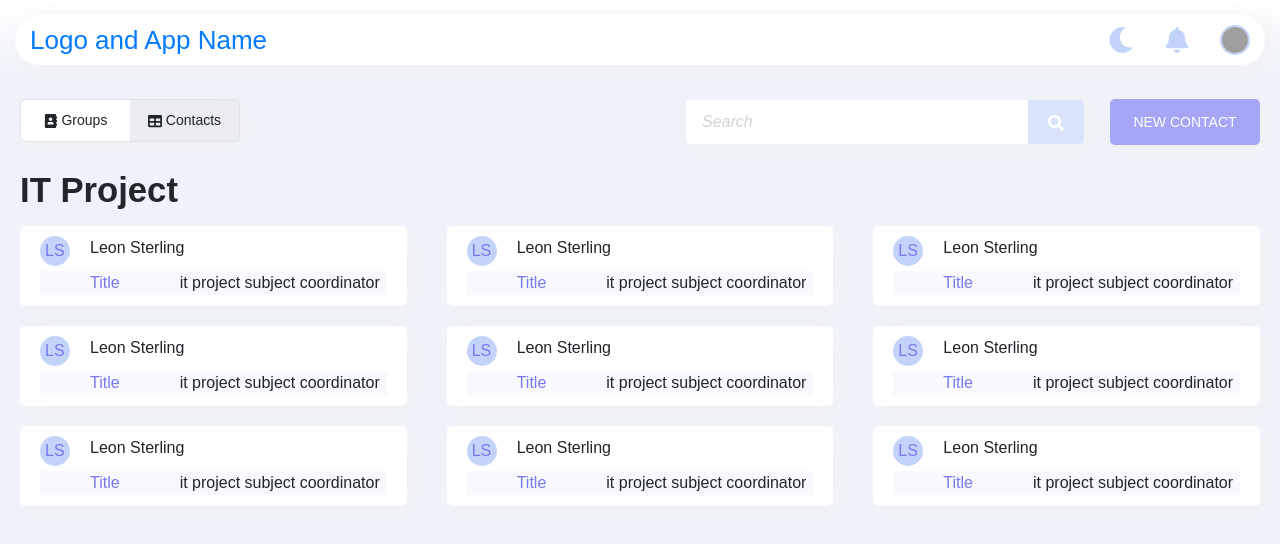
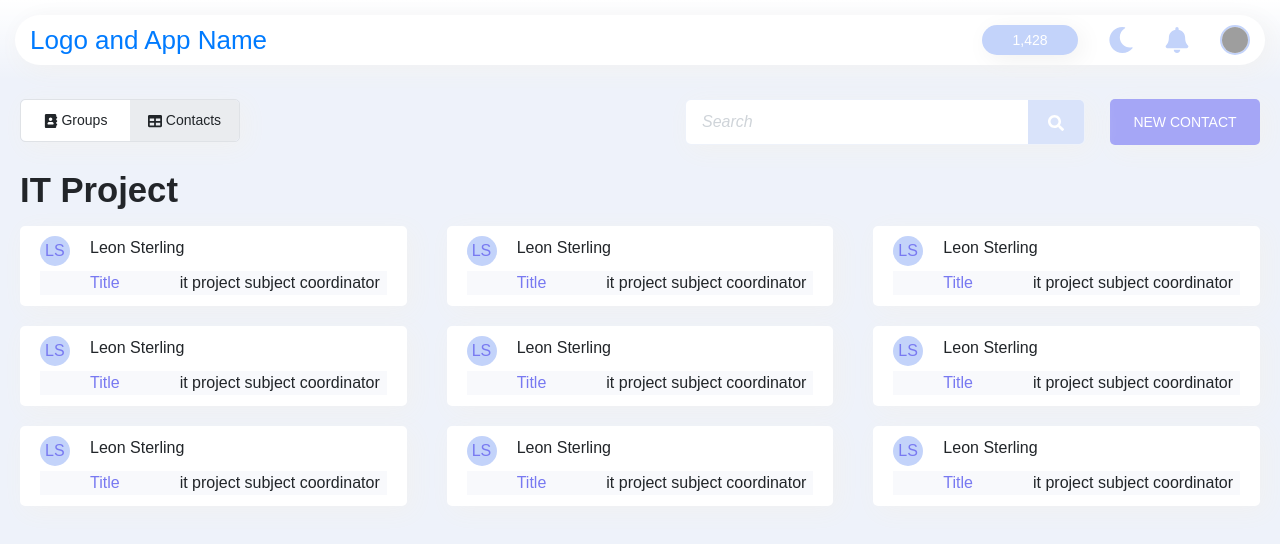
Before and after one commit to cmaddern-stack/COMP30022, a React (Create React App) app in the folder frontend/: page /groups in a window 1280 px wide. Shown: the top 544 px of the page. Built offline with nearby package versions, Linux system fonts and the light colour scheme; grey boxes are pictures that could not be loaded; a web font is replaced by a local one.

Commit message:
build popularity counter ui

```diff
--- a/frontend/src/App.css
+++ b/frontend/src/App.css
@@ -18,6 +18,7 @@
 
     --iris-60: #a5a6f6;
     --iris-80: #7879f1;
+    --iris-100: #5D5FEF;
 }
 
 .body {
--- a/frontend/src/components/SearchBar.css
+++ b/frontend/src/components/SearchBar.css
@@ -6,6 +6,7 @@
     border: 1px solid var(--light-blue-60);
     width: 400px;
     margin-right: 25px;
+    z-index: 0;
 }
 
 .search-bar input{
--- a/frontend/src/components/header/Header.css
+++ b/frontend/src/components/header/Header.css
@@ -47,11 +47,32 @@ header {
 .icon:hover {
     cursor: pointer;
     color: var(--iris-80);
+    animation: textColorChange 1s;
 }
+
+@keyframes textColorChange {
+    from {
+        color: var(--iris-60);
+    }
+    to {
+        color: var(--iris-80);
+    }
+}
+
 
 .profile-icon:hover {
     cursor: pointer;
     border: 2px solid var(--iris-80);
+    animation: borderColorChange 1s;
+}
+
+@keyframes borderColorChange {
+    from {
+        border: 2px solid var(--iris-60);
+    }
+    to {
+        border: 2px solid var(--iris-80);
+    }
 }
 
 .profile-dropdown {
@@ -68,6 +89,20 @@ header {
     margin: 10px -180px;
     z-index: 1;
     box-shadow: 0px 0px 10px var(--menu-shadow);
+    animation: growDown 300ms ease-in-out forwards;
+    transform-origin: top center;
+}
+
+@keyframes growDown {
+    0% {
+        transform: scaleY(0);
+    }
+    80% {
+        transform: scaleY(1.1);
+    }
+    100% {
+        transform: scaleY(1);
+    }
 }
 
 .dropdown a {
@@ -96,3 +131,55 @@ li:hover {
     background-color: var(--light-blue-40);
     color: var(--iris-80);
 }
+
+.popularity {
+    background: var(--light-blue-100);
+    width: 96px;
+    height: 30px;
+    text-align: center;
+    font-size: 14px;
+    vertical-align: middle;
+    line-height: 30px;
+    color: white;
+    border-radius: 15px;
+    box-shadow: 5px 5px 25px var(--light-shadow);
+}
+
+.popularity:hover {
+    animation: colorChange 1s;
+    background-color: var(--iris-80);
+}
+
+.popularity:hover + .tool-tip {
+    display: block;
+}
+
+@keyframes colorChange {
+    from {
+        background-color: var(--iris-60);
+    }
+    to {
+        background-color: var(--iris-80);
+    }
+}
+
+.tool-tip {
+    display: none;
+    font-size: 12px;
+    width: 200px;
+    text-align: left;
+    background-color: var(--light-blue-40);
+    padding: 5px 10px;
+    color: var(--dark-grey-40);
+    border-radius: 5px;
+    box-shadow: 0px 0px 10px var(--menu-shadow);
+    border: 1px solid var(--light-grey-80);
+    position: relative;
+    z-index: 1;
+}
+
+.popularity-dropdown {
+    text-align: right;
+    width: 96px;
+    margin-right: 30px;
+}
--- a/frontend/src/components/header/Header.js
+++ b/frontend/src/components/header/Header.js
@@ -3,8 +3,19 @@ import ProfileIcon from "./ProfileIcon";
 import "./Header.css";
 import { FontAwesome } from "react-icons/fa";
 import { FaMoon, FaBell } from "react-icons/fa";
+import PopularityCounter from "./PopularityCounter";
 
-export default function Header() {
+/**
+ * Header
+ * Displays app logo and name on the top of the screen
+ * - Popularity counter shows user how many people have downloaded their contact information
+ * - Moon to toggle light/dark mode
+ * - Bell to view notifications
+ * - Profile picture, when clicked shows dropdown navigation menu
+ */
+class Header extends React.Component {
+
+    render() {
         return (
             <header>
                 <div className="header-content">
@@ -12,6 +23,7 @@ export default function Header() {
                         <a href="/">Logo and App Name</a>
                     </div>
                     <div className="right-header">
+                        <PopularityCounter/>
                         <div className="icon">
                             <FaMoon />
                         </div>
@@ -24,3 +36,6 @@ export default function Header() {
             </header>
         );
     }
+}
+
+export default Header;
--- /dev/null
+++ b/frontend/src/components/header/PopularityCounter.js
@@ -0,0 +1,27 @@
+import React from "react";
+
+/**
+ * Popularity Counter
+ * Icon on the header that shows the user how many people have
+ * downloaded their contact information
+ */
+class PopularityCounter extends React.Component {
+    constructor(props) {
+        super(props);
+        // TODO: Retrieve popularity information to be displayed
+        this.state = {
+            popularity: "1,428",
+        };
+    }
+
+    render() {
+        return (
+            <div className="popularity-dropdown">
+                <div className="popularity">{this.state.popularity}</div>
+                <div className="tool-tip">Accumulate points as others download your contact information!</div>
+            </div>
+        );
+    }
+}
+
+export default PopularityCounter;
--- a/frontend/src/components/header/ProfileIcon.js
+++ b/frontend/src/components/header/ProfileIcon.js
@@ -16,12 +16,6 @@ class ProfileIcon extends React.Component {
         };
     }
 
-    componentDidMount() {
-        this.setState({
-            dropdown: "inactive",
-        });
-    }
-
     toggleMenu = () => {
         if (this.state.dropdown === "inactive") {
             this.setState({
@@ -33,7 +27,7 @@ class ProfileIcon extends React.Component {
             });
         }
     };
-
+T
     render() {
         return (
             <div class="profile-dropdown">
```
Lines whose indentation alone changed are shown as unchanged.
